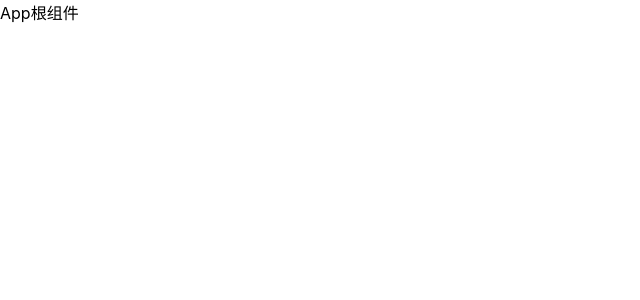
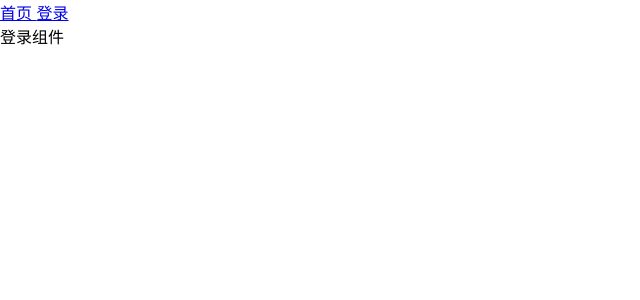
Before and after one commit to hai-an/Jikeyuan, a React (Create React App) app: page /login in a window 1280 px wide. Shown: the top 300 px of the page, without its empty margins (0-640 px from the left). Built offline with nearby package versions, Linux system fonts and the light colour scheme.

Commit message:
项目搭建-配置路由

```diff
--- a/package.json
+++ b/package.json
@@ -8,6 +8,7 @@
     "@testing-library/user-event": "^13.5.0",
     "react": "^18.2.0",
     "react-dom": "^18.2.0",
+    "react-router-dom": "^6.12.1",
     "react-scripts": "5.0.1",
     "web-vitals": "^2.1.4"
   },
--- a/src/App.js
+++ b/src/App.js
@@ -2,15 +2,32 @@
  $ *Author: hai_an 1207783846@qq.com
  $ *Date: 2023-06-09 16:39:41
  $ *LastEditors: hai_an 1207783846@qq.com
- $ *LastEditTime: 2023-06-09 16:51:21
+ $ *LastEditTime: 2023-06-09 18:02:26
  $ *FilePath: \jikeyuan-pc\src\App.js
  $ *Description:
  $ *
  $ *Copyright (c) 2023 by ${git_name_email}, All Rights Reserved.
  */
-
+import { BrowserRouter as Router, Route, Routes, Link } from 'react-router-dom'
+import Home from './pages/Layout'
+import Login from './pages/Login'
+import NotFound from './pages/NotFound'
 function App() {
-  return <div className="App">App根组件</div>
+  return (
+    <Router>
+      <div className="App">
+        <Link to="/home"> 首页 </Link>
+        <Link to="/login"> 登录 </Link>
+        {/* 配置路由规则 */}
+        <Routes>
+          <Route path="/home" element={<Home />}></Route>
+          <Route path="/login" element={<Login />}></Route>
+          {/* 404页面 */}
+          <Route path="*" element={<NotFound />}></Route>
+        </Routes>
+      </div>
+    </Router>
+  )
 }
 
 export default App
--- a/src/index.js
+++ b/src/index.js
@@ -3,5 +3,6 @@ import ReactDOM from 'react-dom/client'
 import './index.css'
 import App from './App'
 
-const root = ReactDOM.createRoot(document.getElementById('root'))
-root.render(<App />)
+// const root = ReactDOM.createRoot(document.getElementById('root'))
+// root.render(<App />)
+ReactDOM.createRoot(document.getElementById('root')).render(<App />)
--- /dev/null
+++ b/src/pages/Layout/index.js
@@ -0,0 +1,17 @@
+/**
+ $ *Author: hai_an 1207783846@qq.com
+ $ *Date: 2023-06-09 17:09:37
+ $ *LastEditors: hai_an 1207783846@qq.com
+ $ *LastEditTime: 2023-06-09 17:09:52
+ $ *FilePath: \jikeyuan-pc\src\pages\Layout\index.js
+ $ *Description:
+ $ *
+ $ *Copyright (c) 2023 by ${git_name_email}, All Rights Reserved.
+ */
+import React, { Component } from 'react'
+
+export default class Login extends Component {
+  render() {
+    return <div>首页布局</div>
+  }
+}
--- /dev/null
+++ b/src/pages/Login/index.js
@@ -0,0 +1,7 @@
+import React, { Component } from 'react'
+
+export default class Login extends Component {
+  render() {
+    return <div>登录组件</div>
+  }
+}
--- /dev/null
+++ b/src/pages/NotFound/index.js
@@ -0,0 +1,25 @@
+/**
+ $ *Author: hai_an 1207783846@qq.com
+ $ *Date: 2023-06-09 17:39:51
+ $ *LastEditors: hai_an 1207783846@qq.com
+ $ *LastEditTime: 2023-06-09 18:03:49
+ $ *FilePath: \jikeyuan-pc\src\pages\NotFound\index.js
+ $ *Description: 404 页面
+ $ *
+ $ *Copyright (c) 2023 by ${git_name_email}, All Rights Reserved.
+ */
+import React, { Component } from 'react'
+
+export default class NOtFound extends Component {
+  render() {
+    return (
+      <div>
+        <h2>404 页面</h2>
+        <h4>您搜索的页面不存在!</h4>
+        <h5>
+          <a href="/home">点击去往首页</a>
+        </h5>
+      </div>
+    )
+  }
+}
```
Also changed, not shown: 2 other files (tests, documents, lock files or other folders).
